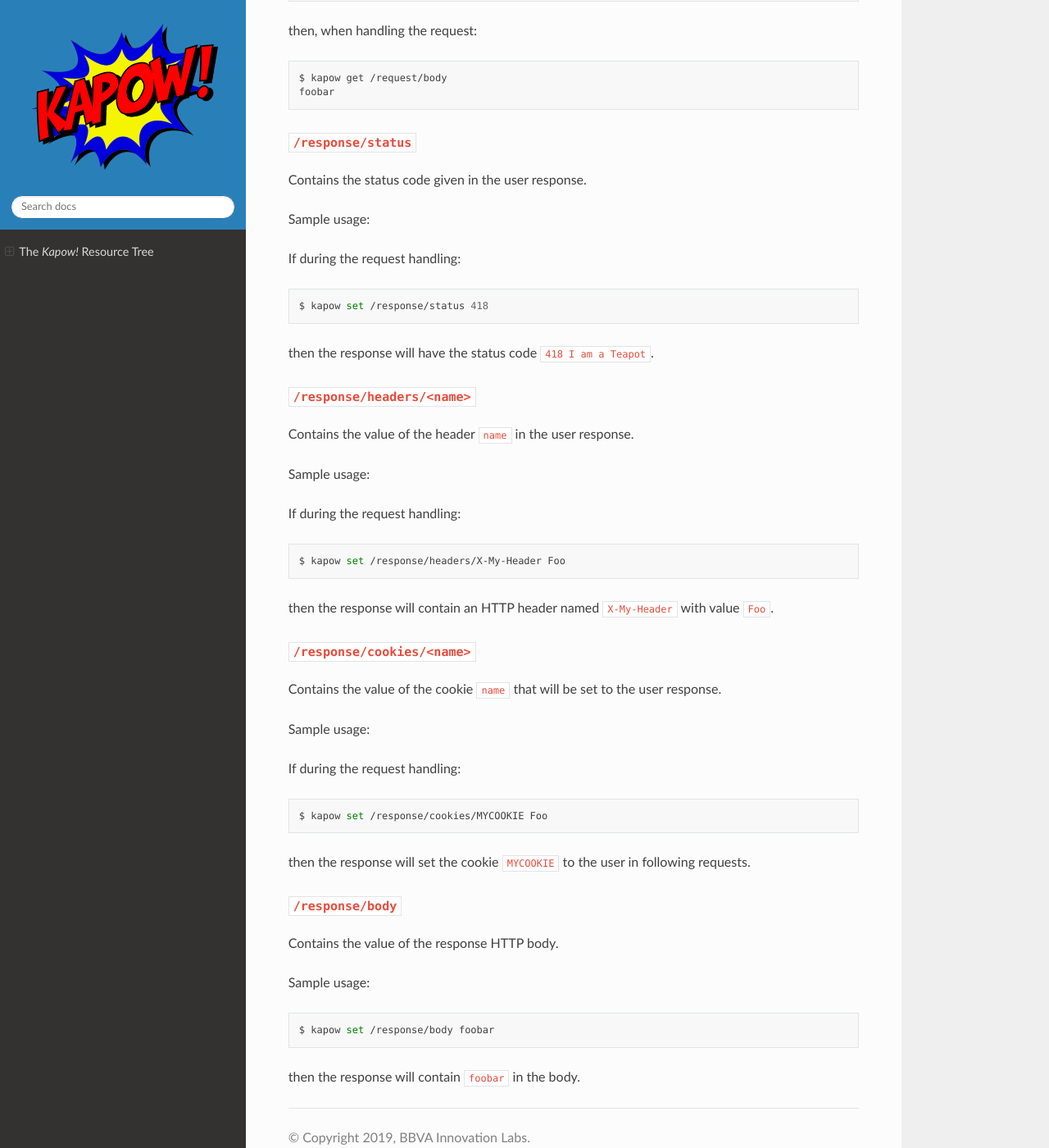
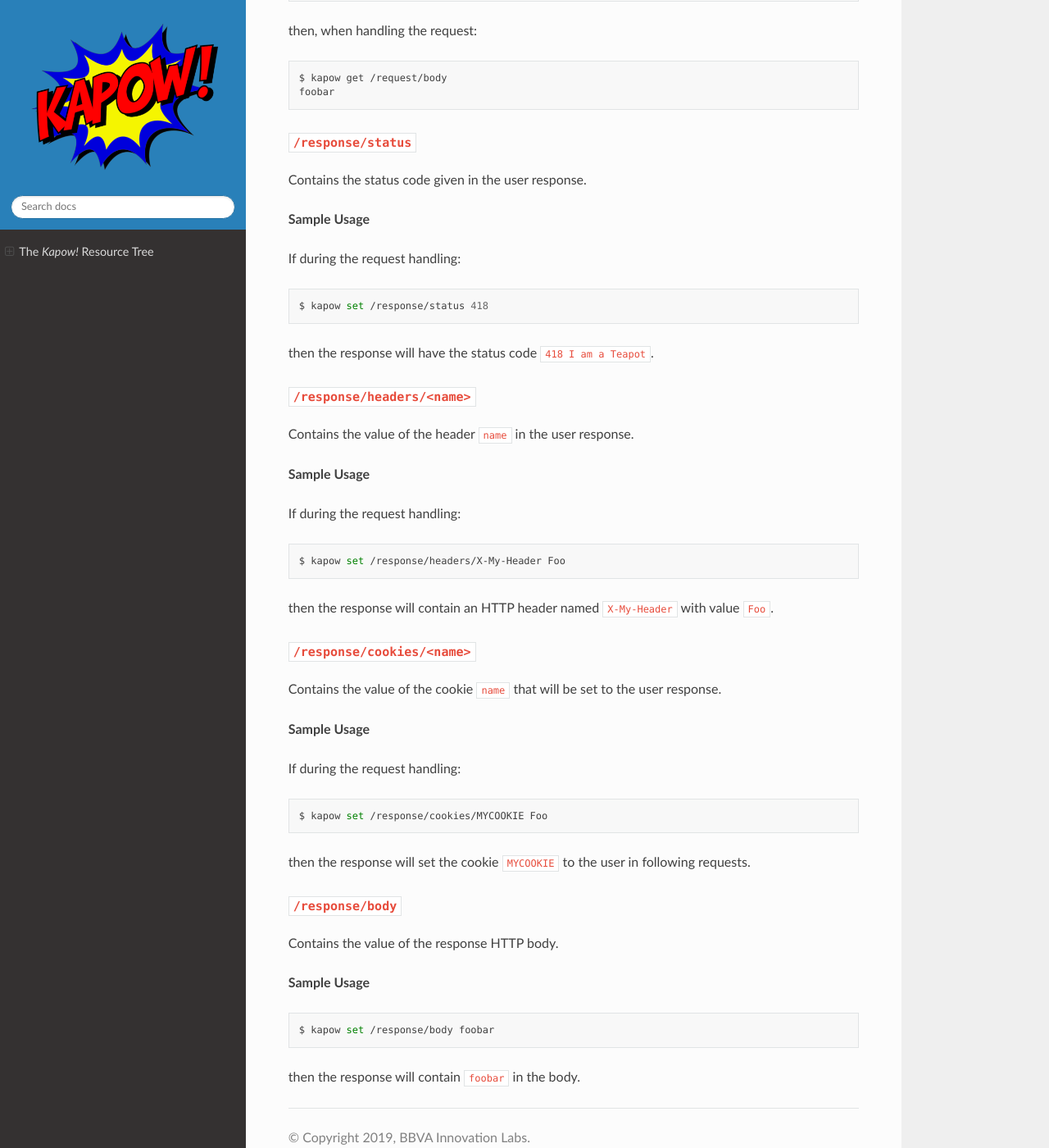
Before and after one commit to BBVA/kapow, a Sphinx documentation site: the page built from docs/source/theory/resource_tree.rst, in a window 1280 px wide and 1400 px high, scrolled down 5257 px. Shown: the whole window at 82% size. Built offline with Sphinx 7.4.7 and the Read the Docs theme 2.0.0, drawn with Linux system fonts in a browser that asks for light colours; pages that are not in the unit, such as notebooks, are missing from menus; some of the changed text lies outside the part shown.

```diff
--- a/docs/source/theory/resource_tree.rst
+++ b/docs/source/theory/resource_tree.rst
@@ -55,7 +55,7 @@ Resources
 
 The HTTP method of the incoming request.
 
-Sample usage:
+**Sample Usage**
 
 If the user runs:
 
@@ -77,7 +77,7 @@ then, when handling the request:
 The ``Host`` header as defined in the HTTP/1.1 spec of the incoming
 request.
 
-Sample usage:
+**Sample Usage**
 
 If the user runs:
 
@@ -98,7 +98,7 @@ then, when handling the request:
 
 Contains the path substring of the URL.
 
-Sample usage:
+**Sample Usage**
 
 If the user runs:
 
@@ -118,7 +118,7 @@ then, when handling the request:
 
 Contains the part of the URL captured by the pattern ``name``.
 
-Sample usage:
+**Sample Usage**
 
 For a route defined like this:
 
@@ -144,7 +144,7 @@ then, when handling the request:
 
 Contains the value of the URL parameter ``name``
 
-Sample usage:
+**Sample Usage**
 
 If the user runs:
 
@@ -165,7 +165,7 @@ then, when handling the request:
 
 Contains the value of the HTTP header ``name`` of the incoming request.
 
-Sample usage:
+**Sample Usage**
 
 If the user runs:
 
@@ -186,7 +186,7 @@ then, when handling the request:
 
 Contains the value of the HTTP cookie ``name`` of the incoming request.
 
-Sample usage:
+**Sample Usage**
 
 If the user runs:
 
@@ -206,7 +206,7 @@ then, when handling the request:
 
 Contains the value of the field ``name`` of the incoming request.
 
-Sample usage:
+**Sample Usage**
 
 If the user runs:
 
@@ -227,7 +227,7 @@ then, when handling the request:
 
 Contains the name of the file uploaded through the incoming request.
 
-Sample usage:
+**Sample Usage**
 
 If the user runs:
 
@@ -248,7 +248,7 @@ then, when handling the request:
 
 Contents of the file that is being uploaded in the incoming request.
 
-Sample usage:
+**Sample Usage**
 
 If the user runs:
 
@@ -269,7 +269,7 @@ then, when handling the request:
 
 Raw contents of the incoming request HTTP body.
 
-Sample usage:
+**Sample Usage**
 
 If the user runs:
 
@@ -290,7 +290,7 @@ then, when handling the request:
 
 Contains the status code given in the user response.
 
-Sample usage:
+**Sample Usage**
 
 If during the request handling:
 
@@ -306,7 +306,7 @@ then the response will have the status code ``418 I am a Teapot``.
 
 Contains the value of the header ``name`` in the user response.
 
-Sample usage:
+**Sample Usage**
 
 If during the request handling:
 
@@ -325,7 +325,7 @@ Contains the value of the cookie ``name`` that will be set to the user
 response.
 
 
-Sample usage:
+**Sample Usage**
 
 If during the request handling:
 
@@ -342,7 +342,7 @@ following requests.
 
 Contains the value of the response HTTP body.
 
-Sample usage:
+**Sample Usage**
 
 .. code-block:: bash
 
```
